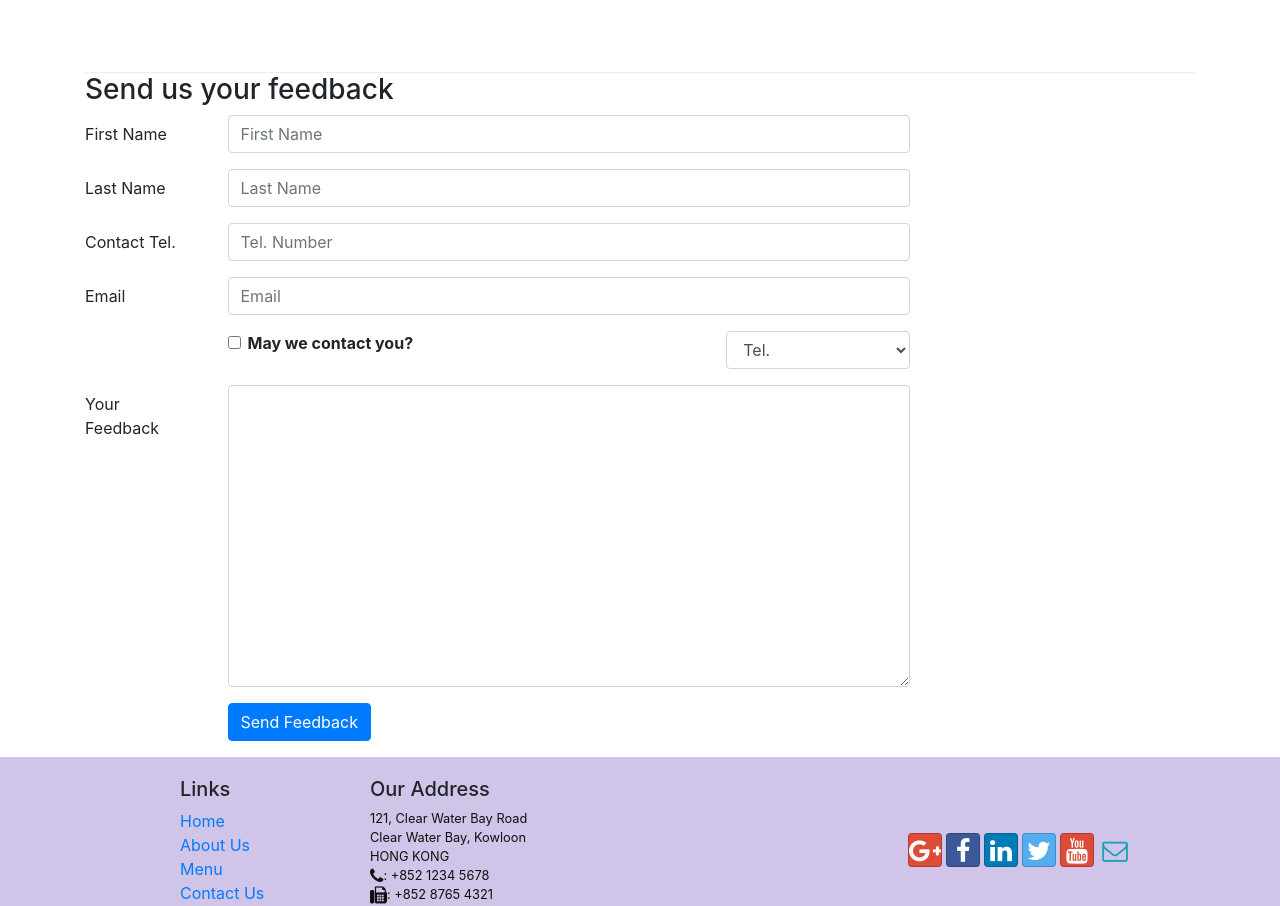
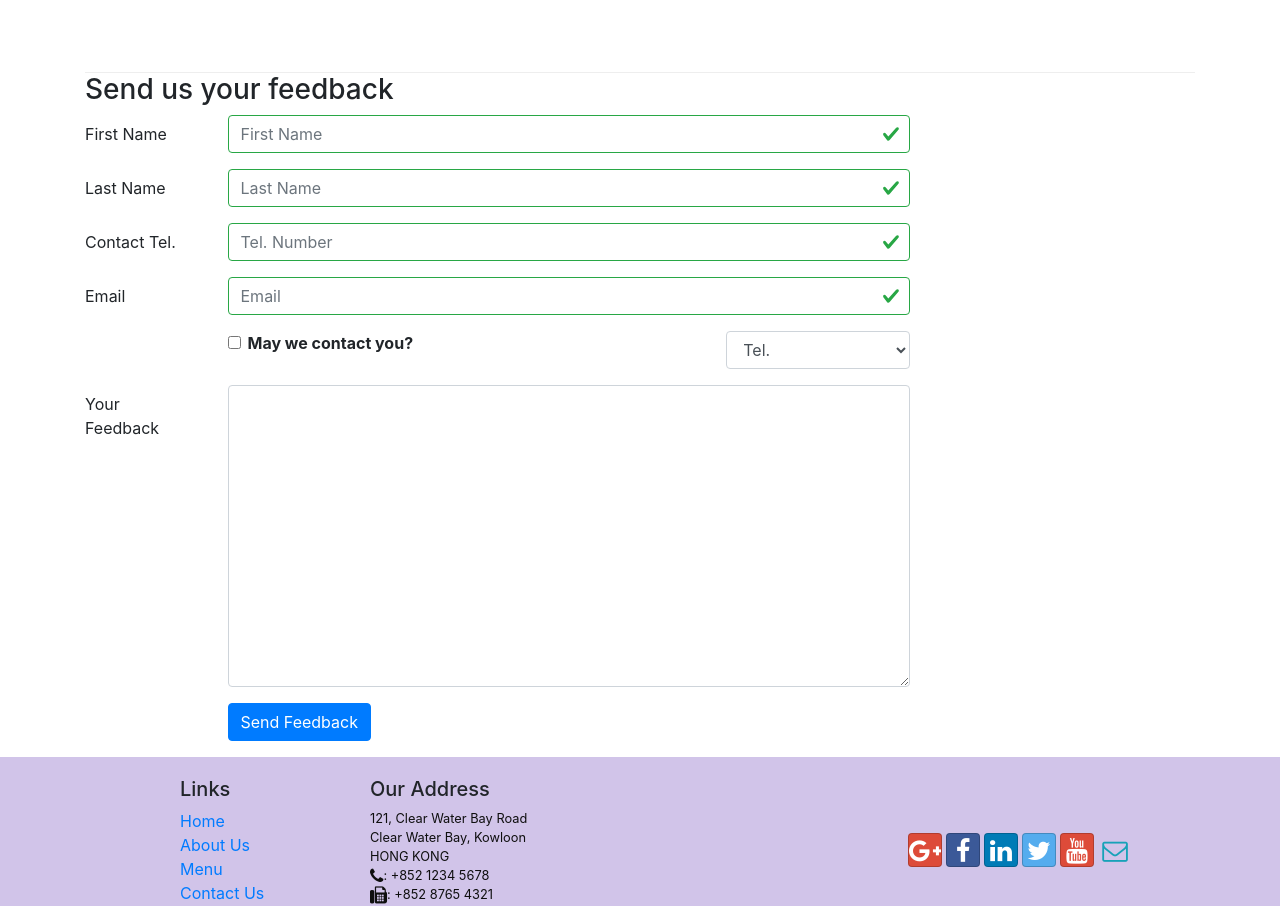
Before and after one commit to aadi2057/ReactApp, a React (Create React App) app: page /contactus in a window 1280 px wide. Shown: the part 799-1705 px from the top of the page. Built offline with nearby package versions, Linux system fonts and the light colour scheme.

Commit message:
Controlled Form Validation

```diff
--- a/src/components/ContactComponent.js
+++ b/src/components/ContactComponent.js
@@ -1,5 +1,5 @@
 import React, { Component } from 'react';
-import {BreadcrumbItem, Breadcrumb, Button, Form, FormGroup, Label,Input, Col} from 'reactstrap';
+import {BreadcrumbItem, Breadcrumb, Button, Form, FormGroup, Label,Input, Col, FormFeedback} from 'reactstrap';
 import { Link } from 'react-router-dom';
 
 
@@ -15,10 +15,17 @@
             email: '',
             agree: false,
             contactType: 'Tel.',
-            message: ''
+            message: '',
+            touched: {
+                firstname: false,
+                lastname: false,
+                email: false,
+                telnum: false
+            }
         }
         this.handleSubmit = this.handleSubmit.bind(this);
         this.handleInputChange = this.handleInputChange.bind(this);
+        this.handleBlur = this.handleBlur.bind(this);
 
     }
 
@@ -38,7 +45,45 @@
         event.preventDefault();
     }
 
+    handleBlur = (field) => (evt) => {
+        this.setState({
+            touched: {...this.state.touched, [field]: true}
+        });
+    }
+
+    validate(firstname, lastname, telnum, email){
+        const errors = {
+            firstname: '',
+            lastname: '',
+            telnum: '',
+            email: ''
+        };
+
+        if (this.state.touched.firstname && firstname.length < 3)
+            errors.firstname = 'First Name should be >= 3 characters';
+        else if (this.state.touched.firstname && firstname.length > 10)
+            errors.firstname = 'First Name should be <= 10 characters';
+
+        if (this.state.touched.lastname && lastname.length < 3)
+            errors.lastname = 'Last Name should be >= 3 characters';
+        else if (this.state.touched.lastname && lastname.length > 10)
+            errors.lastname = 'Last Name should be <= 10 characters';
+
+        const reg = /^\d+$/;
+        if(this.state.touched.telnum && !reg.test(telnum))
+            errors.telnum = "Tel. Number should contain only numbers";
+        else if (this.state.touched.telnum && reg.test(telnum) && telnum.length !== 10)
+            errors.telnum = "Tel. Number should contain 10 digits"
+
+        if(this.state.touched.email && email.split('').filter(x => x === '@').length !== 1)
+            errors.email = "Please enter a valid Emali";
+
+        return errors;
+
+    }
+
     render(){
+        const errors = this.validate(this.state.firstname, this.state.lastname, this.state.telnum, this.state.email);
         return(
             <div className="container">
                 <div className="row">
@@ -89,25 +134,46 @@
                             <FormGroup row>
                                 <Label for="firstname" md={2}>First Name</Label>
                                 <Col md={10}>
-                                    <Input onChange={this.handleInputChange} type="text" id="firstname" name="firstname" placeholder="First Name" value={this.state.firstname} />
+                                    <Input onBlur={this.handleBlur('firstname')}
+                                    onChange={this.handleInputChange} type="text"
+                                    valid={errors.firstname === ''}
+                                    invalid={errors.firstname !== ''}
+                                    id="firstname" name="firstname" placeholder="First Name"
+                                    value={this.state.firstname} />
+                                    <FormFeedback>{errors.firstname}</FormFeedback>
                                 </Col>
                             </FormGroup>
                             <FormGroup row>
                                 <Label htmlFor="lastname" md={2}>Last Name</Label>
                                 <Col md={10}>
-                                    <Input onChange={this.handleInputChange} type="text" id="lastname" name="lastname" placeholder="Last Name" value={this.state.lastname} />
+                                    <Input onBlur={this.handleBlur('lastname')}
+                                    onChange={this.handleInputChange} type="text"
+                                    valid={errors.lastname === ''}
+                                    invalid={errors.lastname !== ''}
+                                    id="lastname" name="lastname" placeholder="Last Name" value={this.state.lastname} />
+                                    <FormFeedback>{errors.lastname}</FormFeedback>
                                 </Col>
                             </FormGroup>
                             <FormGroup row>
                                 <Label for="telnum" md={2}>Contact Tel.</Label>
                                 <Col md={10}>
-                                    <Input onChange={this.handleInputChange} type="tel" id="telnum" name="telnum" placeholder="Tel. Number" value={this.state.telnum} />
+                                    <Input onBlur={this.handleBlur('telnum')}
+                                    onChange={this.handleInputChange}
+                                    valid={errors.telnum === ''}
+                                    invalid={errors.telnum !== ''}
+                                    type="tel" id="telnum" name="telnum" placeholder="Tel. Number" value={this.state.telnum} />
+                                    <FormFeedback>{errors.telnum}</FormFeedback>
                                 </Col>
                             </FormGroup>
                             <FormGroup row>
                                 <Label for="email" md={2}>Email</Label>
                                 <Col md={10}>
-                                    <Input onChange={this.handleInputChange} type="email" id="email" name="email" placeholder="Email" value={this.state.email} />
+                                    <Input onBlur={this.handleBlur('email')}
+                                    onChange={this.handleInputChange} type="email"
+                                    valid={errors.email === ''}
+                                    invalid={errors.email !== ''}
+                                    id="email" name="email" placeholder="Email" value={this.state.email} />
+                                    <FormFeedback>{errors.email}</FormFeedback>
                                 </Col>
                             </FormGroup>
                             <FormGroup row>
```
